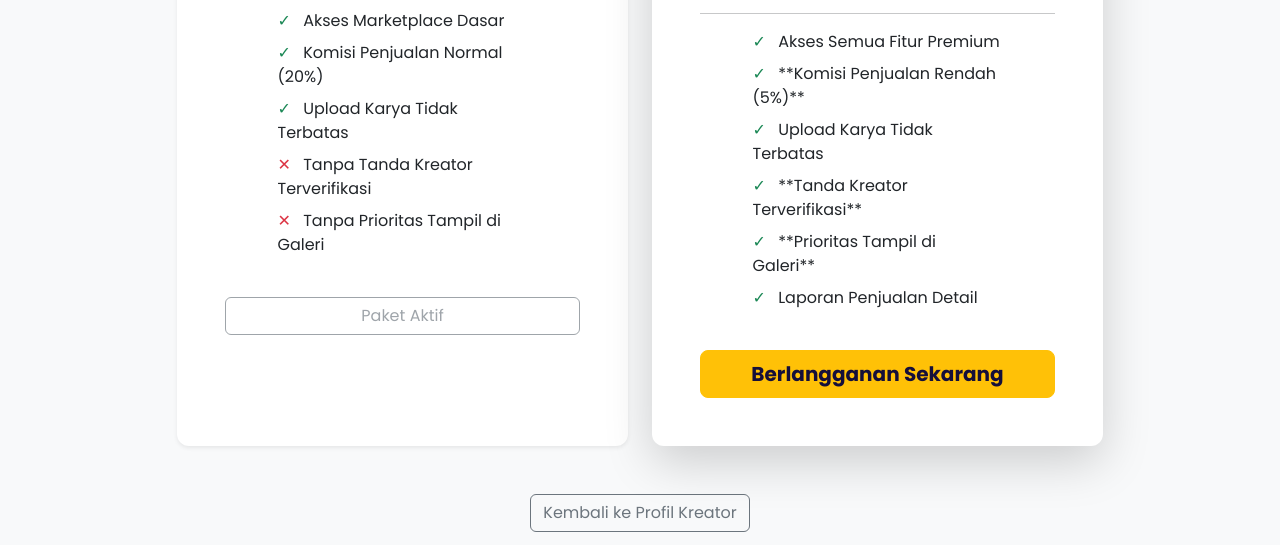
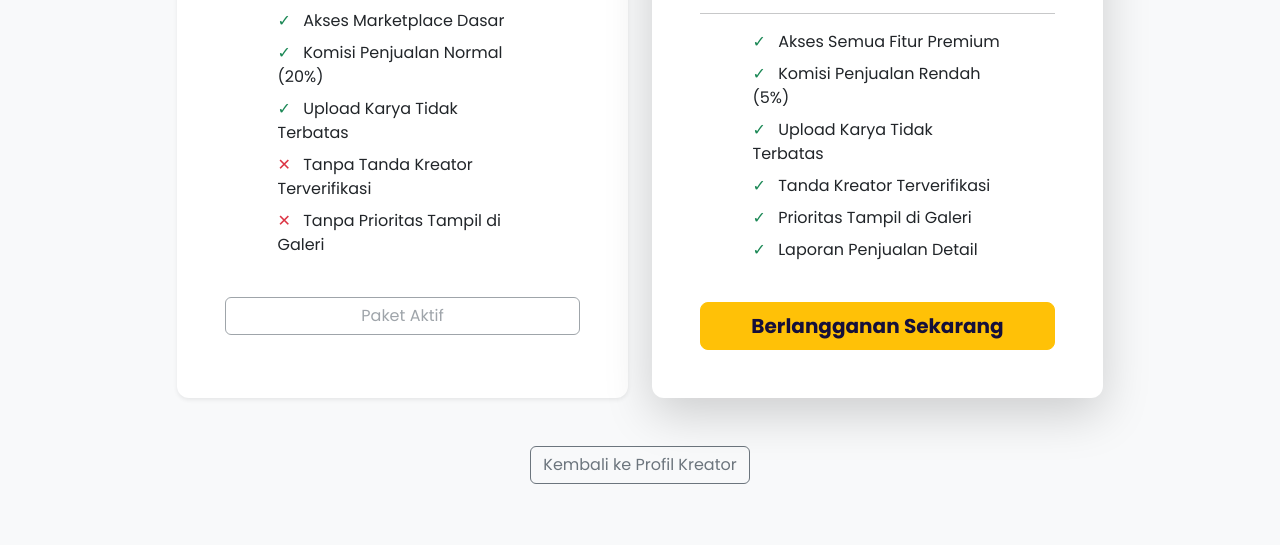
Before and after one commit to aurintata/Website-Karyaku, a plain HTML site: page premium.html in a window 1280 px wide. Shown: the part 552-1097 px from the top of the page. Drawn offline with nearby package versions, Linux system fonts and the light colour scheme.

Commit message:
Update premium.html

```diff
--- a/premium.html
+++ b/premium.html
@@ -60,13 +60,13 @@
                         <hr>
                         <ul class="list-unstyled text-start mx-auto" style="max-width: 250px;">
                             <li class="mb-2"><span class="text-success me-2">✓</span> Akses Semua Fitur Premium</li>
-                            <li class="mb-2"><span class="text-success me-2">✓</span> **Komisi Penjualan Rendah (5%)**</li>
+                            <li class="mb-2"><span class="text-success me-2">✓</span> Komisi Penjualan Rendah (5%)</li>
                             <li class="mb-2"><span class="text-success me-2">✓</span> Upload Karya Tidak Terbatas</li>
-                            <li class="mb-2"><span class="text-success me-2">✓</span> **Tanda Kreator Terverifikasi**</li>
-                            <li class="mb-2"><span class="text-success me-2">✓</span> **Prioritas Tampil di Galeri**</li>
+                            <li class="mb-2"><span class="text-success me-2">✓</span> Tanda Kreator Terverifikasi</li>
+                            <li class="mb-2"><span class="text-success me-2">✓</span> Prioritas Tampil di Galeri</li>
                             <li class="mb-2"><span class="text-success me-2">✓</span> Laporan Penjualan Detail</li>
                         </ul>
-                        <button class="btn btn-lg btn-warning fw-bold w-100 mt-4" onclick="alert('Simulasi Pembelian Paket Pro Rp 79.000/bulan. Silakan implementasikan alur pembayaran nyata di sini.')">Berlangganan Sekarang</button>
+                        <button class="btn btn-lg btn-warning fw-bold w-100 mt-4" onclick="alert('Beli Paket Pro Rp 79.000/bulan. Silakan implementasikan alur pembayaran nyata di sini.')">Berlangganan Sekarang</button>
                     </div>
                 </div>
             </div>
@@ -85,4 +85,5 @@
     <script src="https://cdn.jsdelivr.net/npm/bootstrap@5.3.3/dist/js/bootstrap.bundle.min.js"></script>
     <script src="navbar-utils.js"></script>
 </body>
+
 </html>
```
